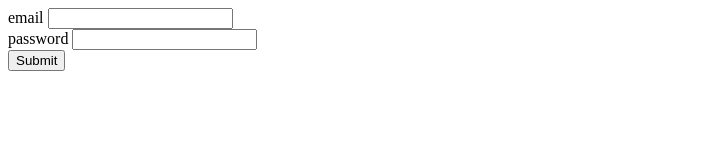
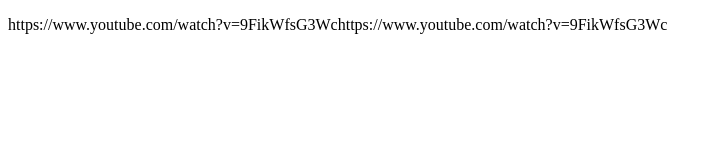
Before and after one commit to kilaniBarhoom/html-course, a plain HTML site: page index.html in a window 1280 px wide. Shown: the whole page, without its empty margins (0-722 px from the left). Drawn offline with Linux system fonts and the light colour scheme.

Commit message:
word break

```diff
--- a/index.html
+++ b/index.html
@@ -6,14 +6,9 @@
     <title>Book Store</title>
   </head>
   <body>
-    <form action="" method="post">
-      <label for="email">email</label>
-      <input type="email" id="email" name="email" />
-      <br />
-      <label for="password">password</label>
-      <input type="password" id="password" name="password" />
-      <br />
-      <input type="submit" />
-    </form>
+    <!-- word break -->
+    <p>
+      https://www.youtube.com/watch?v=9FikWfsG3Wc<wbr />https://www.youtube.com/watch?v=9FikWfsG3Wc
+    </p>
   </body>
 </html>
```
